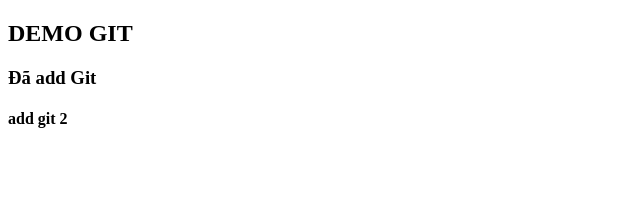
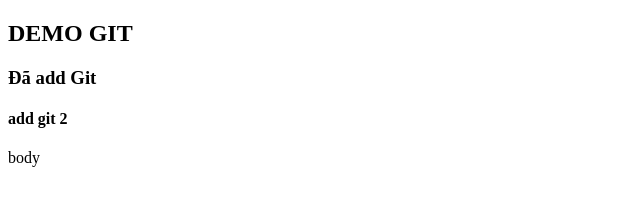
Before and after one commit to phuongto91/bc02, a plain HTML site: page index.html in a window 1280 px wide. Shown: the full height of the page, 0-640 px from the left. Drawn offline with Linux system fonts and the light colour scheme.

Commit message:
git body

```diff
--- a/index.html
+++ b/index.html
@@ -11,6 +11,7 @@
     <h2>DEMO GIT</h2>
     <h3>Đã add Git </h3>
     <h4>add git 2</h4>
+    <p>body</p>
 </body>
 
 </html>
```
